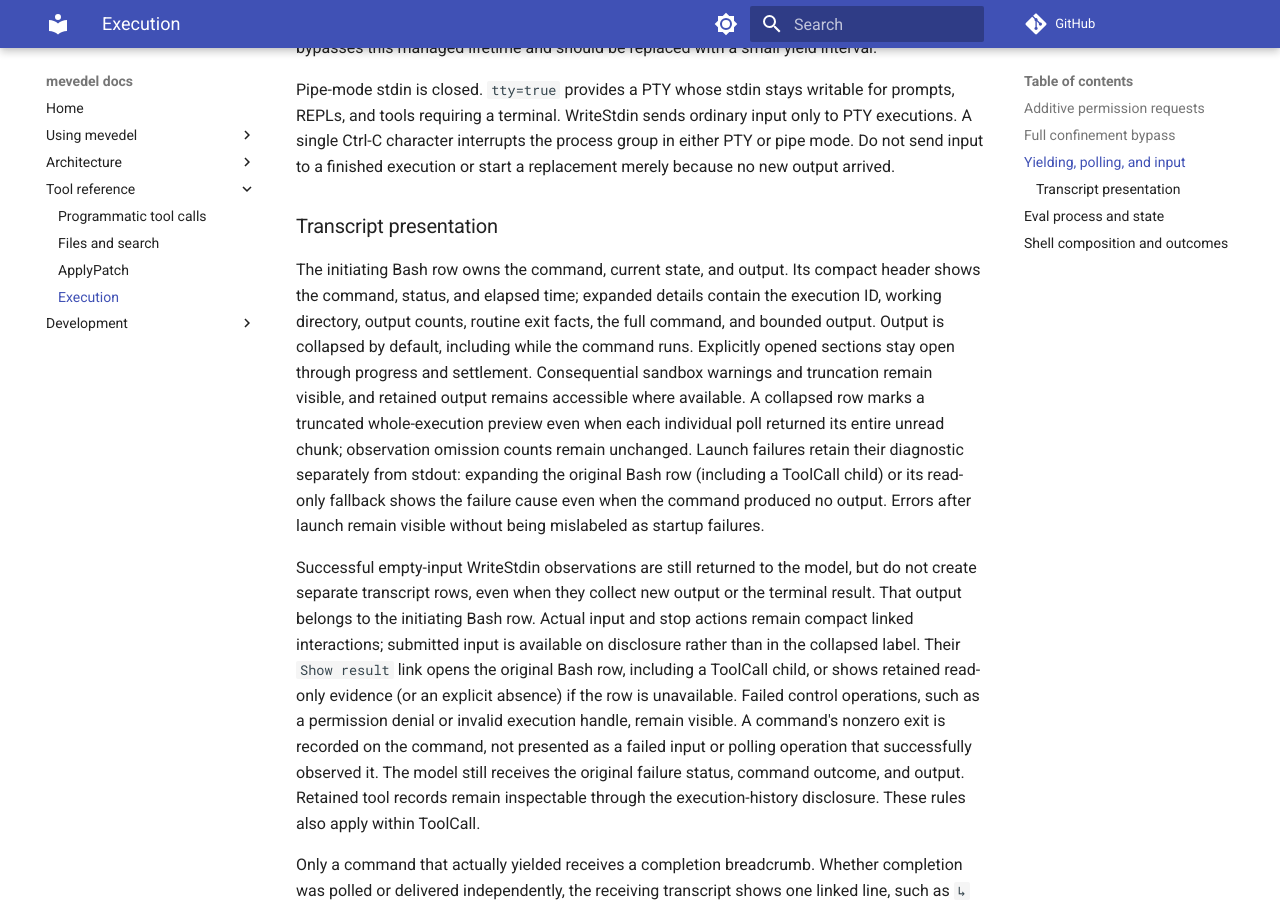
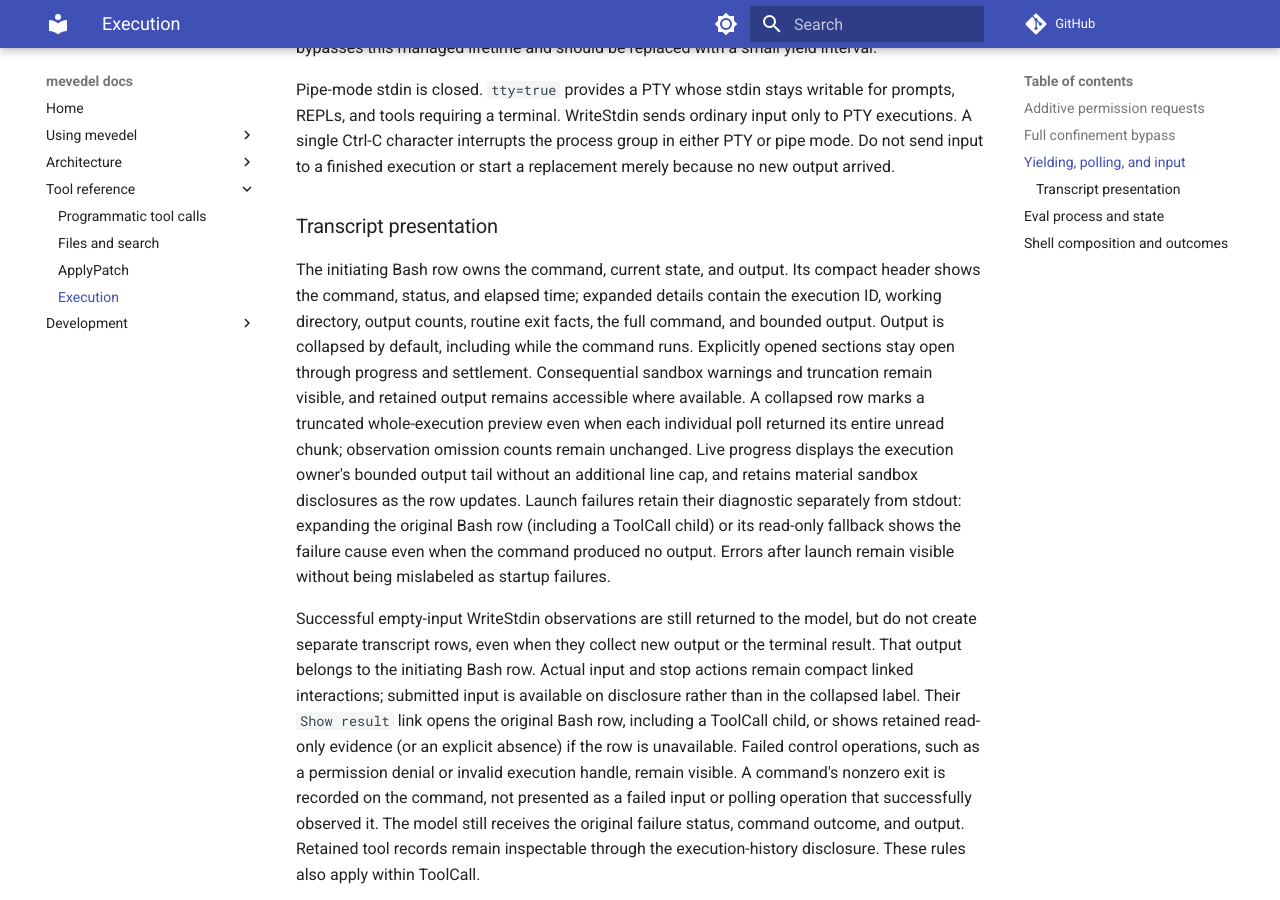
Before and after one commit to FrauH0lle/mevedel, an MkDocs documentation site: the page built from docs/tools/execution.md, in a window 1280 px wide and 900 px high, scrolled down 1530 px. Built offline with MkDocs 1.6.1 and Material for MkDocs 9.7.7, drawn with Linux system fonts in a browser that asks for light colours; comment, search, counter and statistics services are not loaded.

Commit message:
fix(view): Preserve live Bash output and sandbox disclosures

```diff
--- a/docs/tools/execution.md
+++ b/docs/tools/execution.md
@@ -85,6 +85,8 @@ settlement. Consequential sandbox warnings and truncation remain visible, and
 retained output remains accessible where available. A collapsed row marks a
 truncated whole-execution preview even when each individual poll returned its
 entire unread chunk; observation omission counts remain unchanged.
+Live progress displays the execution owner's bounded output tail without an
+additional line cap, and retains material sandbox disclosures as the row updates.
 Launch failures retain their diagnostic separately from stdout: expanding the
 original Bash row (including a ToolCall child) or its read-only fallback shows
 the failure cause even when the command produced no output. Errors after launch
```
Also changed, not shown: 4 other files.
